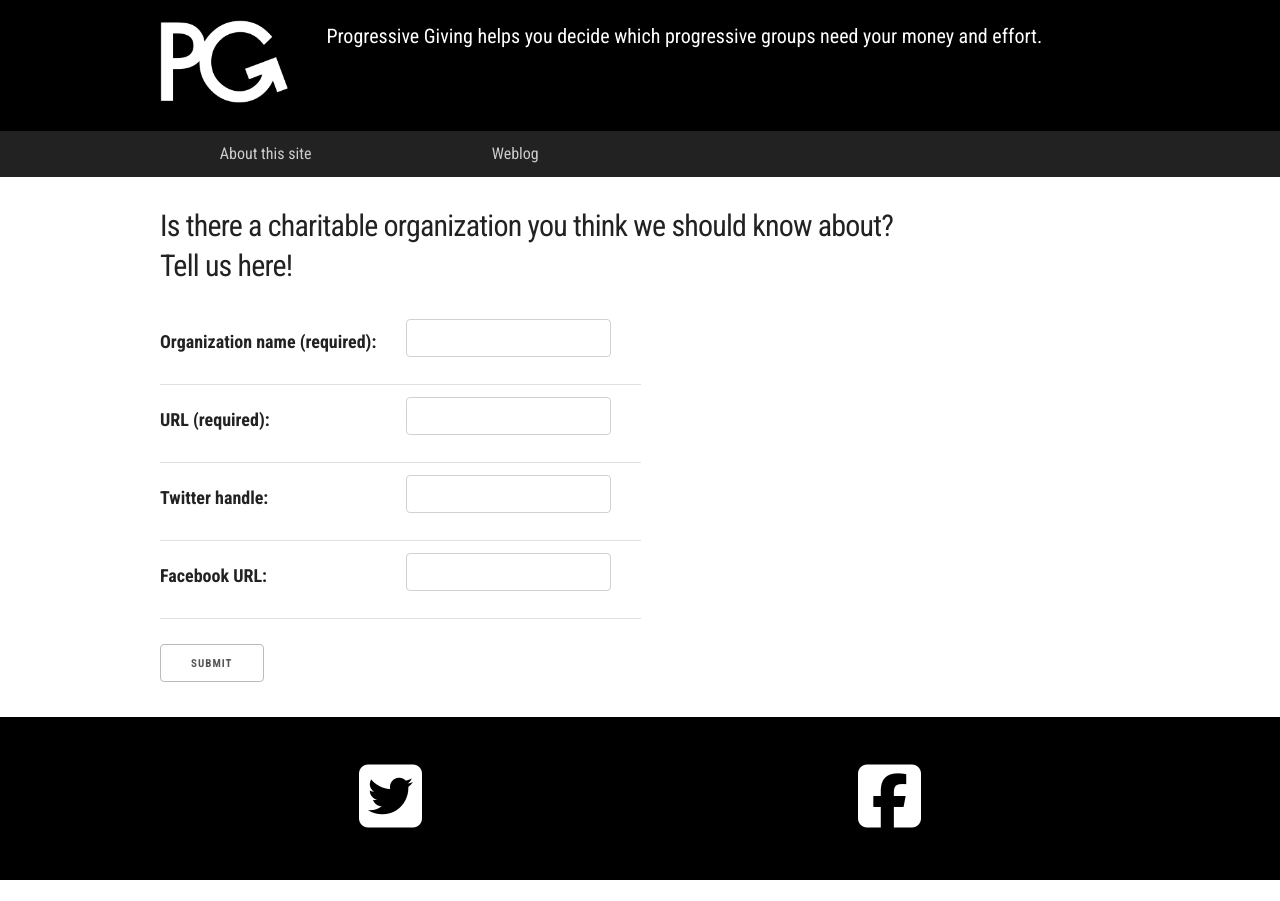
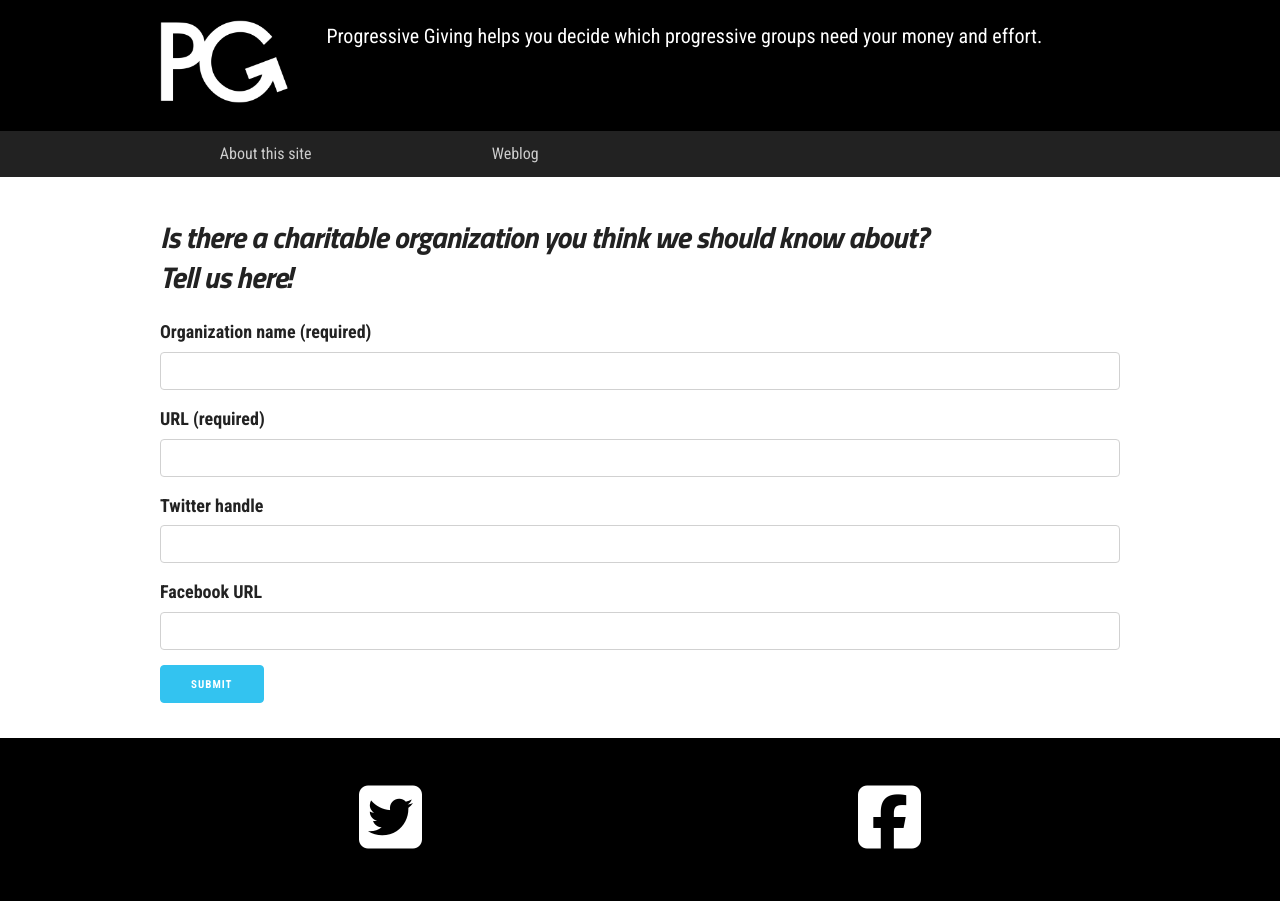
Before and after one commit to mechanicalgirl/progressive_giving, a Django app: page /suggest/ in a window 1280 px wide. Before the commit the page ends 880 px from the top, so only its background shows below. Run offline with Django 3.2, Linux system fonts and the light colour scheme; some libraries are stand-ins or nearby versions.

Commit message:
Make form pretty.

```diff
--- a/giving/recipients/forms.py
+++ b/giving/recipients/forms.py
@@ -13,6 +13,11 @@ class RecipientModelForm(forms.ModelForm):
 
 
 class SuggestedRecipientForm(forms.ModelForm):
+
+    def __init__(self, *args, **kwargs):
+      super(SuggestedRecipientForm, self).__init__(*args, **kwargs)
+      for field_name in self.fields:
+        self.fields[field_name].widget.attrs['class'] = 'u-full-width'
 
     def clean_name(self):
         name = self.cleaned_data['name']
--- a/giving/recipients/static/css/index.css
+++ b/giving/recipients/static/css/index.css
@@ -17,6 +17,19 @@ h2 {
 .u-off-screen {
   position: absolute;
   left: -9999px;
+}
+
+.u-errors {
+  color: #990000;
+}
+
+.u-errors ul {
+  padding-left: 0;
+}
+
+.u-errors ul,
+.u-errors li {
+  list-style-type: none;
 }
 
 .picker {
@@ -524,3 +537,14 @@ h2.page__heading {
   font-style: normal;
   padding-left: 1rem;
 }
+
+.suggestion-form {
+
+}
+
+.suggestion-form__title {
+  font-family: 'Titillium Web', sans-serif;
+  font-style: italic;
+  font-size: 3rem;
+  margin-top: 4rem;
+}
--- a/giving/recipients/templates/recipients/suggestionform.html
+++ b/giving/recipients/templates/recipients/suggestionform.html
@@ -1,40 +1,43 @@
 {% include "recipients/header.html" %}
 {% include "recipients/about.html" %}
-<div class="container categories">
-  <div class="row category-list">
-    <section class="category twelve columns">
+<div class="container suggestion-form">
 
-      <br>
-      <h4>Is there a charitable organization you think we should know about?<br>Tell us here!</h4>
+  <form method="POST" class="post-form">
+    {% csrf_token %}
+    <div class="row">
+      <h4 class="suggestion-form__title">Is there a charitable organization you think we should know about?<br>Tell us here!</h4>
 
-          <form method="POST" class="post-form">{% csrf_token %}
-            {% csrf_token %}
-            <table>
-              <tr>
-                <td><label for="{{ form.name.id_for_label }}">Organization name (required):</label></td>
-                <td>{{ form.name }}</td>
-                <td style="color: red">{{ form.name.errors }}</td>
-              </tr>
-              <tr>
-                <td><label for="{{ form.url.id_for_label }}">URL (required):</label></td>
-                <td>{{ form.url }}</td>
-                <td style="color: red">{{ form.url.errors }}</td>
-              </tr>
-              <tr>
-                <td><label for="{{ form.twitter_handle.id_for_label }}">Twitter handle:</label></td>
-                <td>{{ form.twitter_handle }}</td>
-                <td style="color: red">{{ form.twitter_handle.errors }}</td>
-              </tr>
-              <tr>
-                <td><label for="{{ form.facebook_url.id_for_label }}">Facebook URL:</label></td>
-                <td>{{ form.facebook_url }}</td>
-                <td style="color: red">{{ form.facebook_url.errors }}</td>
-              </tr>
-            </table>
-            <button type="submit" class="save btn btn-default">Submit</button>
-          </form>
+      <div class="twelve columns">
+        <label for="{{ form.name.id_for_label }}">Organization name (required)</label>
+        {{ form.name }}
+        <div class="u-errors">{{ form.name.errors }}</div>
+      </div>
 
-    </section>
-  </div> {# .row #}
-</div>
+      <div class="twelve columns">
+        <label for="{{ form.url.id_for_label }}">URL (required)</label>
+        {{ form.url }}
+        <div class="u-errors">{{ form.url.errors }}</div>
+      </div>
+
+      <div class="twelve columns">
+        <label for="{{ form.twitter_handle.id_for_label }}">Twitter handle</label>
+        {{ form.twitter_handle }}
+        <div class="u-errors">{{ form.twitter_handle.errors }}</div>
+      </div>
+
+      <div class="twelve columns">
+        <label for="{{ form.facebook_url.id_for_label }}">Facebook URL</label>
+        {{ form.facebook_url }}
+        <div class="u-errors">{{ form.facebook_url.errors }}</div>
+      </div>
+
+      <div class="twelve-columns">
+        <button type="submit" class="button-primary">Submit</button>
+      </div>
+
+    </div> {# .row #}
+  </form>
+
+</div> {# .container #}
+
 {% include "recipients/footer.html" %}
```
